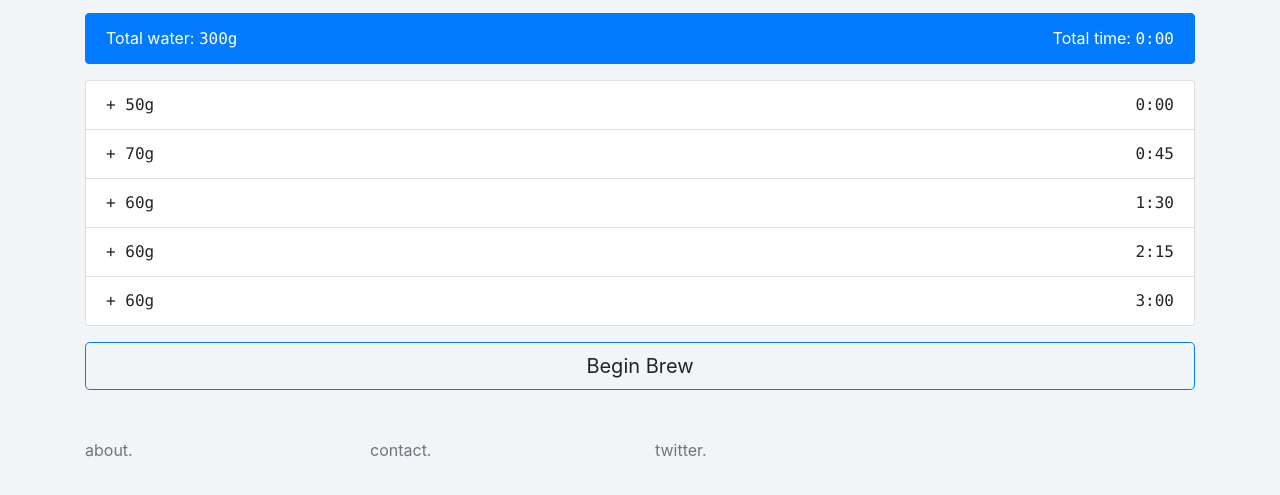
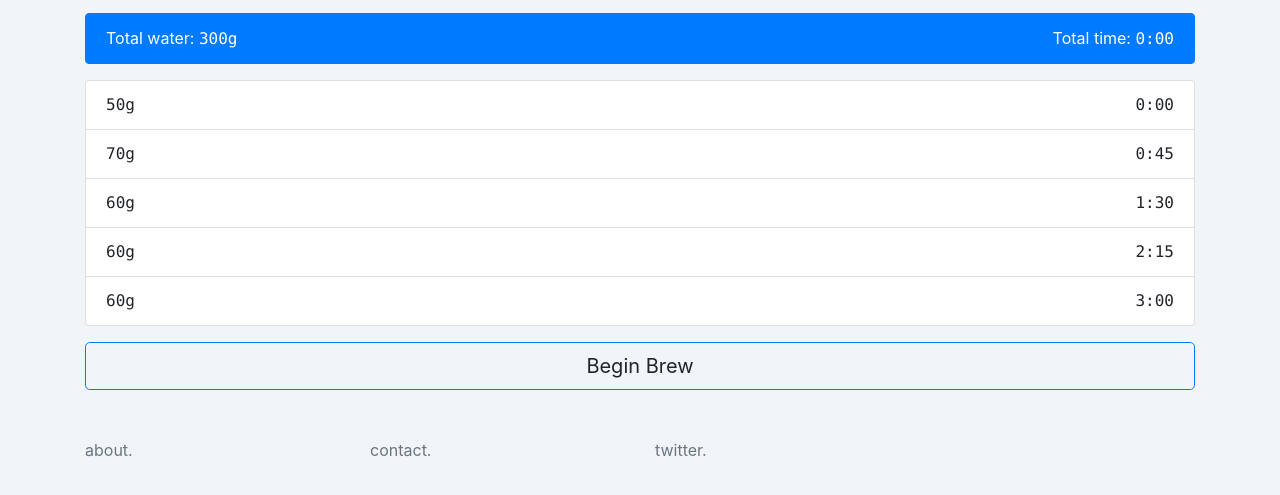
Before and after one commit to Thomascountz/kaffe, a plain HTML site: page index.html in a window 1280 px wide. Shown: the part 299-794 px from the top of the page. Drawn offline with nearby package versions, Linux system fonts and the light colour scheme.

Commit message:
remove `+`
The `+` made it look like the elements were expandable

```diff
--- a/index.html
+++ b/index.html
@@ -63,11 +63,11 @@
         <li class="list-group-item mb-3 active"><p class="float-left">Total water: <span class="text-monospace" id="water-total">300g</span></p><p class="float-right">Total time: <span class="text-monospace" id="brew-timer">0:00</span></p></li>
       </ul>
       <ul class="list-group">
-        <li class="list-group-item"><p class="float-left text-monospace">+ 50g</p><p class="float-right text-monospace">0:00</p></li>
-        <li class="list-group-item"><p class="float-left text-monospace">+ 70g</p><p class="float-right text-monospace">0:45</p></li>
-        <li class="list-group-item"><p class="float-left text-monospace">+ 60g</p><p class="float-right text-monospace">1:30</p></li>
-        <li class="list-group-item"><p class="float-left text-monospace">+ 60g</p><p class="float-right text-monospace">2:15</p></li>
-        <li class="list-group-item"><p class="float-left text-monospace">+ 60g</p><p class="float-right text-monospace">3:00</p></li>
+        <li class="list-group-item"><p class="float-left text-monospace">50g</p><p class="float-right text-monospace">0:00</p></li>
+        <li class="list-group-item"><p class="float-left text-monospace">70g</p><p class="float-right text-monospace">0:45</p></li>
+        <li class="list-group-item"><p class="float-left text-monospace">60g</p><p class="float-right text-monospace">1:30</p></li>
+        <li class="list-group-item"><p class="float-left text-monospace">60g</p><p class="float-right text-monospace">2:15</p></li>
+        <li class="list-group-item"><p class="float-left text-monospace">60g</p><p class="float-right text-monospace">3:00</p></li>
       </ul>
       <a class="btn btn-outline-primary btn-lg btn-block mt-3 mb-3" onclick="startBrew()" role="button">Begin Brew</a>
       <footer class="row footer mb-3 mt-5">
```
